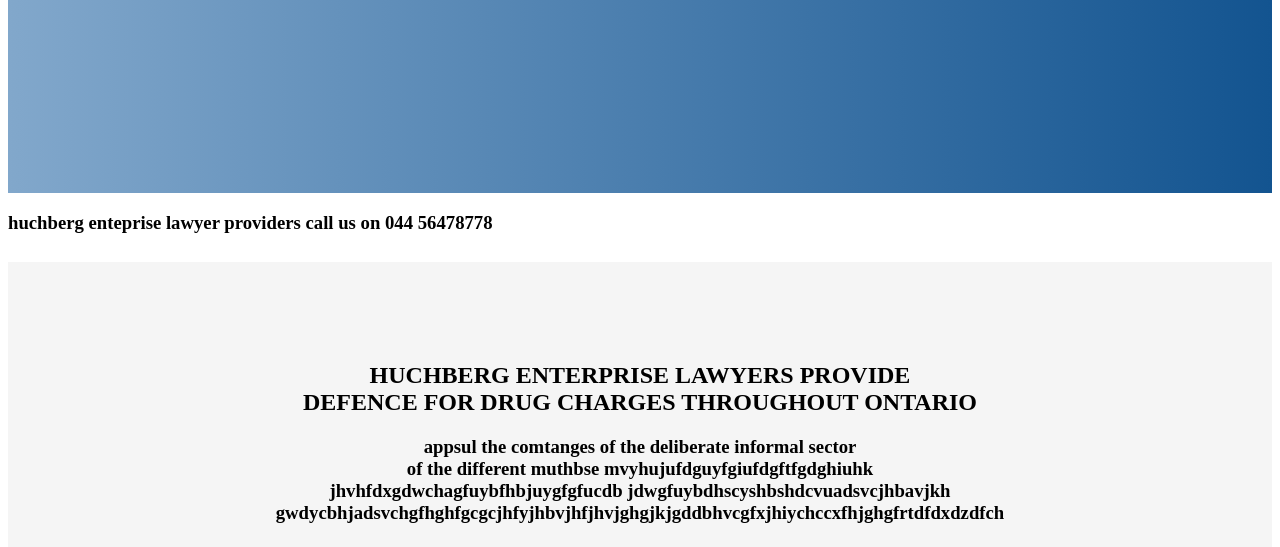
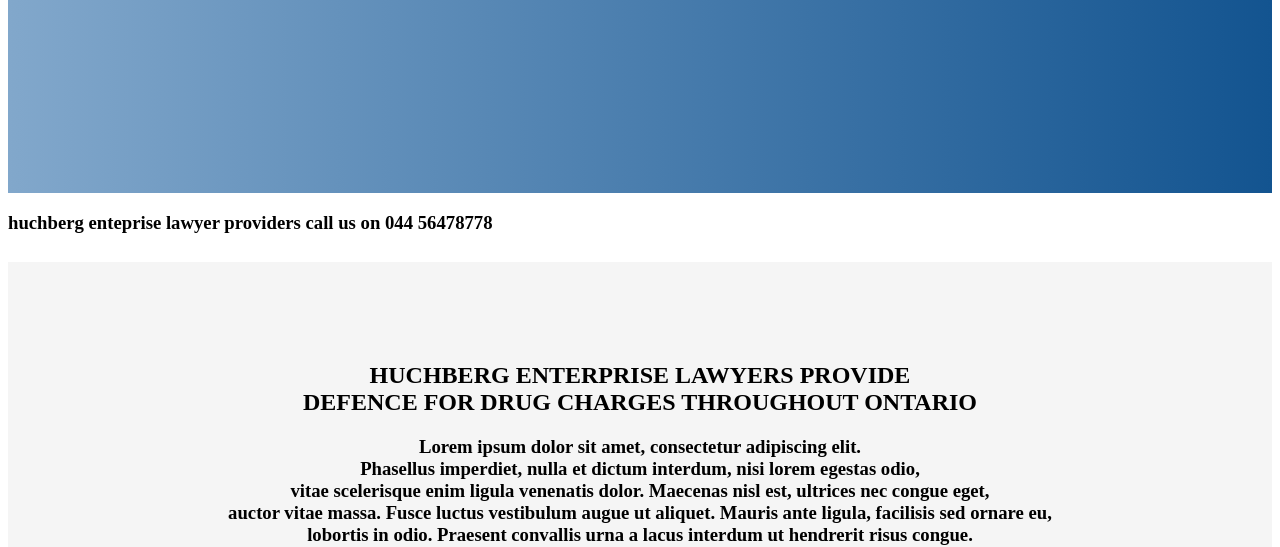
Before and after one commit to malaika2016/themi, a plain HTML site: page index.html in a window 1280 px wide. Shown: the part 415-962 px from the top of the page. Drawn offline with Linux system fonts and the light colour scheme.

Commit message:
Update index.html

```diff
--- a/index.html
+++ b/index.html
@@ -35,10 +35,13 @@
              </div>
              <div class="section2">
                <h2>HUCHBERG ENTERPRISE LAWYERS PROVIDE<BR> DEFENCE FOR DRUG CHARGES THROUGHOUT ONTARIO</h2>
-               <h3> appsul the comtanges of the deliberate informal sector <br>
-                of the different muthbse mvyhujufdguyfgiufdgftfgdghiuhk<br>jhvhfdxgdwchagfuybfhbjuygfgfucdb
-                jdwgfuybdhscyshbshdcvuadsvcjhbavjkh<br>gwdycbhjadsvchgfhghfgcgcjhfyjhbvjhfjhvjghgjkjgddbhvcgfxjhiychccxfhjghgfrtdfdxdzdfch</h3>
-                </div>
+               <h3> Lorem ipsum dolor sit amet, consectetur adipiscing elit.<br>
+                   Phasellus imperdiet, nulla et dictum interdum, nisi lorem egestas odio,<br>
+                   vitae scelerisque enim ligula venenatis dolor. Maecenas nisl est, ultrices nec congue eget,<br>
+                   auctor vitae massa. Fusce luctus vestibulum augue ut aliquet. Mauris ante ligula, facilisis sed ornare eu,<br>
+                   lobortis in odio. Praesent convallis urna a lacus interdum ut hendrerit risus congue. <br>
+                   Nunc sagittis dictum nisi, sed ullamcorper ipsum dignissim ac. In at libero sed nunc venenatis imperdiet sed ornare turpis.<br>
+                   Donec vitae dui eget tellus gravida venenatis</h3></div>
                <div class="section3">
                  <div class="container">
                  <img src="business-.jpg" alt="" width="33%" height="10%">
```
